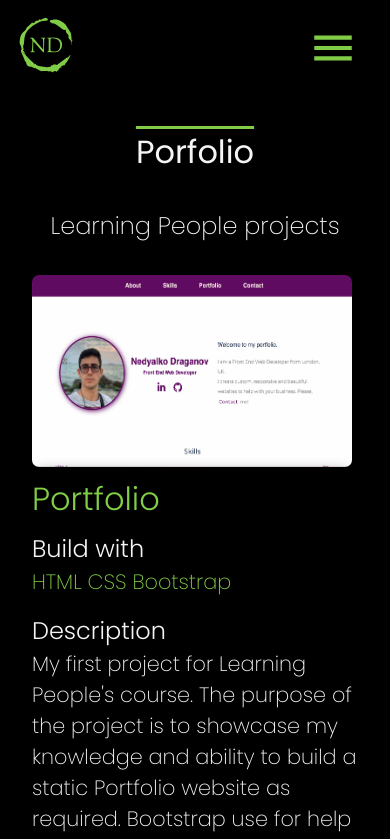
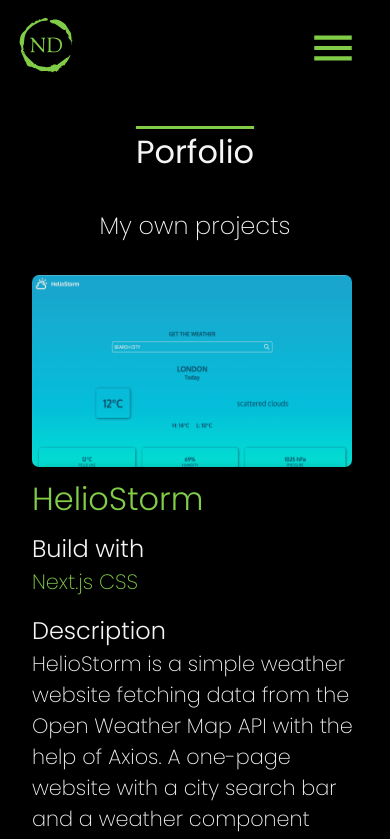
Before and after one commit to NDraganov/nedyalko-draganov, a Next.js app: page /portfolio in a window 390 px wide. Shown: the top 839 px of the page. Built offline with nearby package versions, Linux system fonts and the light colour scheme.

Commit message:
Move my own projects on the top of the portfolio page, improve styling

```diff
--- a/pages/portfolio.jsx
+++ b/pages/portfolio.jsx
@@ -19,6 +19,14 @@
       </Head>
       <div className={classes.portfolio}>
         <h1>Porfolio</h1>
+        <section className={classes.myown}>
+          <h2>My own projects</h2>
+          <ul>
+            {myProjects.map((project) => (
+              <ProjectItem key={project.id} project={project} />
+            ))}
+          </ul>
+        </section>
         <section className={classes.learning}>
           <h2>Learning People projects</h2>
           <ul>
@@ -27,15 +35,7 @@
             ))}
           </ul>
         </section>
-        <section className={classes.myown}>
-          <h2>My own projects</h2>
-          <ul>
-            {myProjects.map((project) => (
-              <ProjectItem key={project.id} project={project} />
-            ))}
-          </ul>
-        </section>
-        <CommingSoon text="Chat app coming soon ..." />
+        <CommingSoon text="NoteBook website coming soon . . ." />
       </div>
     </Fragment>
   );
--- a/pages/portfolio.module.css
+++ b/pages/portfolio.module.css
@@ -2,6 +2,9 @@
   margin: 8rem 2rem 1rem;
 }
 .myown {
+  margin: 3rem 0;
+}
+.learning {
   margin: 5rem 0;
 }
 
@@ -9,4 +12,10 @@
   .portfolio {
     max-width: 100vw;
   }
+  .myown {
+    margin: 1rem 0;
+  }
+  .learning {
+    margin: 3rem 0;
+  }
 }
```
